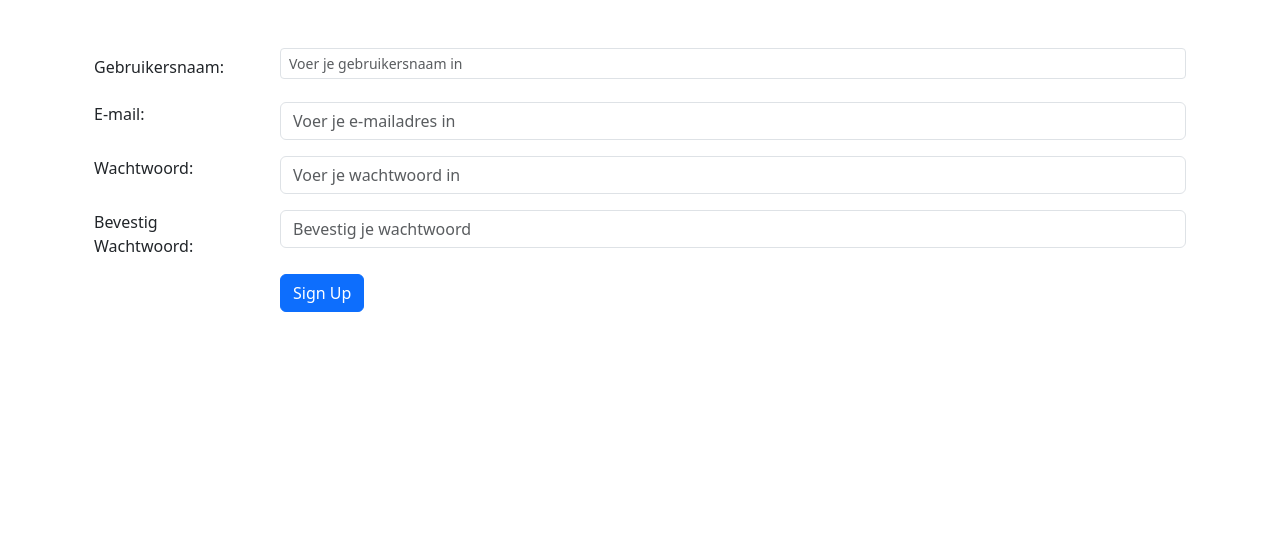
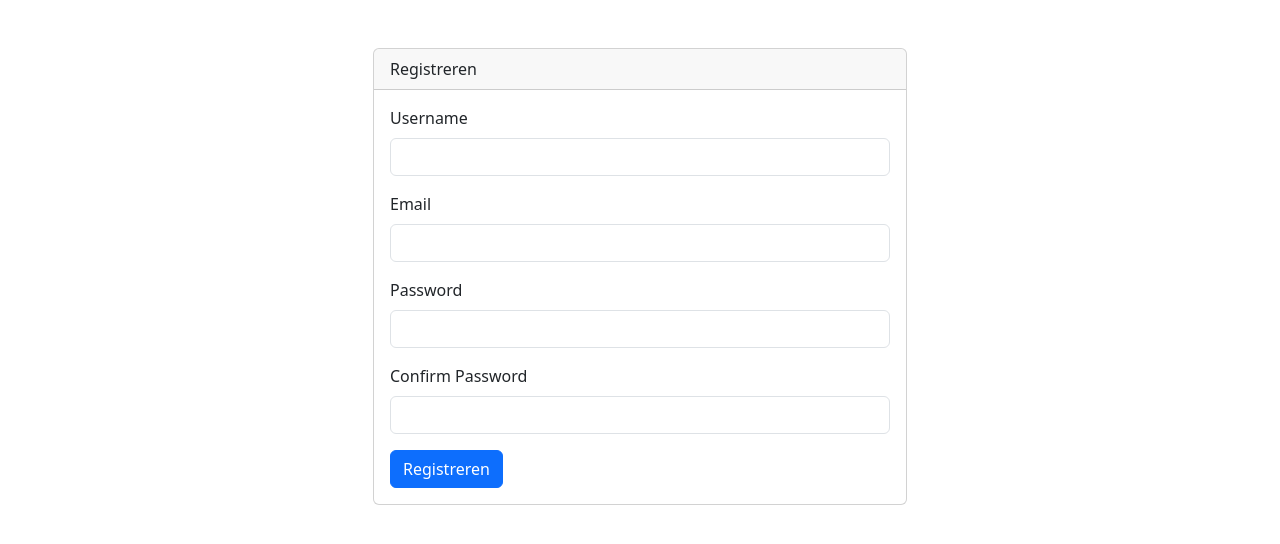
Before and after one commit to niekKq/webtechnew, a Flask app: page /register in a window 1280 px wide. Shown: the part 60-604 px from the top of the page. Run offline with Flask 3, Linux system fonts and the light colour scheme.

Commit message:
De gebruiker kan nu een correct register en login process doorlopen met hulp

```diff
--- a/webapp/main/forms.py
+++ b/webapp/main/forms.py
@@ -3,18 +3,23 @@ from flask_wtf import FlaskForm
 from wtforms import StringField, PasswordField, SubmitField, BooleanField, FileField
 from wtforms.validators import DataRequired, Length, Email, EqualTo, ValidationError
 from werkzeug.security import generate_password_hash, check_password_hash
+from email_validator import validate_email, EmailNotValidError
 
 
 class RegistrationForm(FlaskForm):
-    username = StringField(
-        "Username", validators=[DataRequired(), Length(min=2, max=20)]
-    )
+    username = StringField("Username", validators=[DataRequired()])
     email = StringField("Email", validators=[DataRequired(), Email()])
     password = PasswordField("Password", validators=[DataRequired()])
     confirm_password = PasswordField(
         "Confirm Password", validators=[DataRequired(), EqualTo("password")]
     )
     submit = SubmitField("Sign Up")
+
+    def validate_email_address(self, field):
+        try:
+            validate_email(field.data)
+        except EmailNotValidError:
+            raise ValidationError("Dit is geen geldig e-mailadres.")
 
 
 class LoginForm(FlaskForm):
@@ -31,16 +36,23 @@ class InfoForm(FlaskForm):
     wachtwoord = PasswordField("wachtwoord: ", validators=[DataRequired()])
     submit = SubmitField("Submit")
 
+
 class AccountForm(FlaskForm):
-    username = StringField('Nieuwe gebruikersnaam')
-    email = StringField('Nieuw e-mailadres', validators=[Email()])
-    password = PasswordField('Nieuw wachtwoord', validators=[EqualTo('confirm_password', message='Wachtwoorden moeten overeenkomen')])
-    confirm_password = PasswordField('Bevestig nieuw wachtwoord')
-    submit = SubmitField('Opslaan')
+    username = StringField("Nieuwe gebruikersnaam")
+    email = StringField("Nieuw e-mailadres", validators=[Email()])
+    password = PasswordField(
+        "Nieuw wachtwoord",
+        validators=[
+            EqualTo("confirm_password", message="Wachtwoorden moeten overeenkomen")
+        ],
+    )
+    confirm_password = PasswordField("Bevestig nieuw wachtwoord")
+    submit = SubmitField("Opslaan")
+
 
 class BungalowForm(FlaskForm):
-    name = StringField('Naam', validators=[DataRequired()])
-    content = StringField('Content', validators=[DataRequired()])
-    bungalow_type = StringField('Type', validators=[DataRequired()])
-    weekprice = StringField('Prijs per week', validators=[DataRequired()])
-    submit = SubmitField('Opslaan')
+    name = StringField("Naam", validators=[DataRequired()])
+    content = StringField("Content", validators=[DataRequired()])
+    bungalow_type = StringField("Type", validators=[DataRequired()])
+    weekprice = StringField("Prijs per week", validators=[DataRequired()])
+    submit = SubmitField("Opslaan")
--- a/webapp/main/templates/register.html
+++ b/webapp/main/templates/register.html
@@ -1,40 +1,44 @@
-{% extends "base.html" %}
-{% block title %}Registreren{% endblock %}
-{% block main %}
-
-<div class="container achtergrond">
-    <form method="post">
-        {{ form.hidden_tag() }}
-        <div class="row mb-3">
-            <label for="username" class="col-sm-2 col-form-label col-form-label-md">Gebruikersnaam: </label>
-            <div class="col-sm-10">
-                {{ form.username(class="form-control form-control-sm", id="username", placeholder="Voer je gebruikersnaam in") }}
+{% extends "base.html" %} {% block title %}Registreren{% endblock %} {% block
+main %}
+<div class="container mt-5">
+  <div class="row justify-content-center">
+    <div class="col-md-6">
+      <div class="card">
+        <div class="card-header">Registreren</div>
+        <div class="card-body">
+          <form method="post">
+            {{ form.hidden_tag() }}
+            <div class="mb-3">
+              {{ form.username.label(class="form-label") }} {{
+              form.username(class="form-control") }}
             </div>
+            <div class="mb-3">
+              {{ form.email.label(class="form-label") }} {{
+              form.email(class="form-control") }} {% for error in
+              form.email.errors %}
+              <small class="text-danger"
+                >Ongeldig e-mailadres. Controleer het opnieuw.</small
+              >
+              {% endfor %}
+            </div>
+            <div class="mb-3">
+              {{ form.password.label(class="form-label") }} {{
+              form.password(class="form-control") }}
+            </div>
+            <div class="mb-3">
+              {{ form.confirm_password.label(class="form-label") }} {{
+              form.confirm_password(class="form-control") }} {% for error in
+              form.confirm_password.errors %}
+              <small class="text-danger"
+                >De wachtwoorden komen niet overeen. Probeer het opnieuw.</small
+              >
+              {% endfor %}
+            </div>
+            <button type="submit" class="btn btn-primary">Registreren</button>
+          </form>
         </div>
-        <div class="row mb-3">
-            <label for="email" class="col-sm-2 col-form-label-md">E-mail: </label>
-            <div class="col-sm-10">
-                {{ form.email(class="form-control", id="email", placeholder="Voer je e-mailadres in") }}
-            </div>
-        </div>
-        <div class="row mb-3">
-            <label for="password" class="col-sm-2 col-form-label-md">Wachtwoord: </label>
-            <div class="col-sm-10">
-                {{ form.password(class="form-control form-control-md", id="password", placeholder="Voer je wachtwoord in", type="password") }}
-            </div>
-        </div>
-        <div class="row mb-3">
-            <label for="confirm_password" class="col-sm-2 col-form-label-md">Bevestig Wachtwoord: </label>
-            <div class="col-sm-10">
-                {{ form.confirm_password(class="form-control form-control-md", id="confirm_password", placeholder="Bevestig je wachtwoord", type="password") }}
-            </div>
-        </div>
-        <div class="row">
-            <div class="col-sm-10 offset-sm-2">
-                {{ form.submit(class="btn btn-primary") }}
-            </div>
-        </div>
-    </form>
+      </div>
+    </div>
+  </div>
 </div>
-
 {% endblock %}
--- a/webapp/main/views.py
+++ b/webapp/main/views.py
@@ -1,12 +1,19 @@
-import bcrypt
-from flask import Blueprint, flash, redirect, render_template, request, session, url_for
+from flask import (
+    Blueprint,
+    flash,
+    redirect,
+    render_template,
+    request,
+    session,
+    url_for,
+)
 import os
 from flask_login import current_user, login_required, login_user, logout_user
 from werkzeug.security import generate_password_hash, check_password_hash
 from webapp.main.forms import AccountForm, LoginForm, RegistrationForm, BungalowForm
 from webapp.models import User, Bungalow
 from webapp import db
-from time import sleep
+from email_validator import validate_email, EmailNotValidError
 
 main = Blueprint(
     "main",
@@ -14,30 +21,52 @@ main = Blueprint(
     template_folder=os.path.join(os.path.dirname(__file__), "templates"),
 )
 
+
 @main.route("/logout")
 def logout():
-    if '_flashes' in session:
-        session['_flashes'].clear()
+    if "_flashes" in session:
+        session["_flashes"].clear()
     logout_user()
     flash("Je bent uitgelogd", "success")
     return redirect(url_for("main.home"))
 
 
+from flask import get_flashed_messages
+
+
 @main.route("/register", methods=["GET", "POST"])
 def register():
     form = RegistrationForm()
+
     if form.validate_on_submit():
         existing_user = User.query.filter_by(email=form.email.data).first()
         if existing_user:
-            flash("Dit e-mailadres is al geregistreerd. Probeer een ander e-mailadres.", "danger")
+            flash(
+                "Dit e-mailadres is al geregistreerd. Gebruik een ander e-mailadres.",
+                "danger",
+            )
             return redirect(url_for("main.register"))
-        else:
-            hashed_password = generate_password_hash(form.password.data)
-            user = User(username=form.username.data, email=form.email.data, password=hashed_password)
-            db.session.add(user)
-            db.session.commit()
-            flash("Je account is aangemaakt! Je kunt nu inloggen.", "success")
-            return redirect(url_for("main.login"))
+
+        if form.password.data != form.confirm_password.data:
+            flash("De wachtwoorden komen niet overeen.", "danger")
+            return render_template("register.html", title="Registreren", form=form)
+
+        try:
+            validate_email(form.email.data)
+        except EmailNotValidError:
+            flash("Ongeldig e-mailadres", "danger")
+            return render_template("register.html", title="Registreren", form=form)
+
+        hashed_password = generate_password_hash(form.password.data)
+        user = User(
+            username=form.username.data, email=form.email.data, password=hashed_password
+        )
+        db.session.add(user)
+        db.session.commit()
+
+        flash("Je account is aangemaakt! Je kunt nu inloggen.", "success")
+        return redirect(url_for("main.login"))
+
     return render_template("register.html", title="Registreren", form=form)
 
 
@@ -53,9 +82,12 @@ def login():
             flash("Login succesvol!", "success")
             return redirect(url_for("main.home"))
         else:
-            flash("Onjuiste gebruikersnaam of wachtwoord. Probeer het opnieuw.", "danger")
+            flash(
+                "Onjuiste gebruikersnaam of wachtwoord. Probeer het opnieuw.", "danger"
+            )
             return redirect(url_for("main.login"))
     return render_template("login.html", form=form)
+
 
 @main.route("/account", methods=["GET", "POST"])
 @login_required
@@ -64,7 +96,10 @@ def account():
     form = AccountForm()
     if form.validate_on_submit():
         if form.password.data != form.confirm_password.data:
-            flash("Het nieuwe wachtwoord en de bevestiging komen niet overeen. Probeer het opnieuw.", "danger")
+            flash(
+                "Het nieuwe wachtwoord en de bevestiging komen niet overeen. Probeer het opnieuw.",
+                "danger",
+            )
             return render_template("account.html", form=form, Succesvol=Succesvol)
 
         if form.password.data:
@@ -75,7 +110,7 @@ def account():
         db.session.commit()
         flash("Accountgegevens succesvol bijgewerkt!", "success")
         Succesvol = True
-        session['Succesvol'] = True
+        session["Succesvol"] = True
         return redirect(url_for("main.home"))
     elif request.method == "GET":
         form.username.data = current_user.username
@@ -83,25 +118,31 @@ def account():
     return render_template("account.html", form=form, Succesvol=Succesvol)
 
 
-
-
 @main.route("/")
 def home():
-    Succesvol = session.pop('Succesvol', False)
+    Succesvol = session.pop("Succesvol", False)
     return render_template("home.html", Succesvol=Succesvol)
+
 
 @main.route("/about")
 def about():
+    if "_flashes" in session:
+        session["_flashes"].clear()
     return render_template("about.html")
 
+
+####################################################################################
 @main.route("/bungalows")
 def bungalows():
     bungalows = Bungalow.query.all()
     print("Bungalows gevonden:", bungalows)
     return render_template("bungalows.html", bungalows=bungalows)
 
+
 @main.route("/admin", methods=["GET", "POST"])
 def admin():
+    if "_flashes" in session:
+        session["_flashes"].clear()
     return render_template("admin.html")
 
 
@@ -109,12 +150,18 @@ def admin():
 def add_bungalow():
     form = BungalowForm()
     if form.validate_on_submit():
-        bungalow = Bungalow(name=form.name.data, content=form.content.data, bungalow_type=form.bungalow_type.data, weekprice=form.weekprice.data)
+        bungalow = Bungalow(
+            name=form.name.data,
+            content=form.content.data,
+            bungalow_type=form.bungalow_type.data,
+            weekprice=form.weekprice.data,
+        )
         db.session.add(bungalow)
         db.session.commit()
         flash("Bungalow succesvol toegevoegd!", "success")
         return redirect(url_for("main.admin"))
     return render_template("add_bungalow.html", form=form)
+
 
 @main.route("/admin/edit_bungalow", methods=["GET", "POST"])
 def edit_view():
@@ -122,16 +169,22 @@ def edit_view():
     print("Bungalows gevonden:", bungalows)
     return render_template("edit_bungalow.html", bungalows=bungalows)
 
+
 @main.route("/admin/edit/<int:bungalow_id>", methods=["GET", "POST"])
 def edit_bungalow(bungalow_id):
     bungalow = Bungalow.query.get_or_404(bungalow_id)
     form = BungalowForm(obj=bungalow)
     if form.validate_on_submit():
-        form.populate_obj(bungalow)  # Vul het bungalow object met de gegevens uit het formulier
+        form.populate_obj(
+            bungalow
+        )  # Vul het bungalow object met de gegevens uit het formulier
         db.session.commit()  # Bevestig de wijzigingen aan de database
         flash("Bungalow succesvol bijgewerkt!", "success")
-        return redirect(url_for("main.admin"))  # Stuur de gebruiker terug naar de admin pagina
+        return redirect(
+            url_for("main.admin")
+        )  # Stuur de gebruiker terug naar de admin pagina
     return render_template("edit.html", form=form)
+
 
 @main.route("/admin/delete/<int:bungalow_id>", methods=["GET", "POST"])
 def delete_bungalow(bungalow_id):
```
Also changed, not shown: instance/database.db (deleted).
